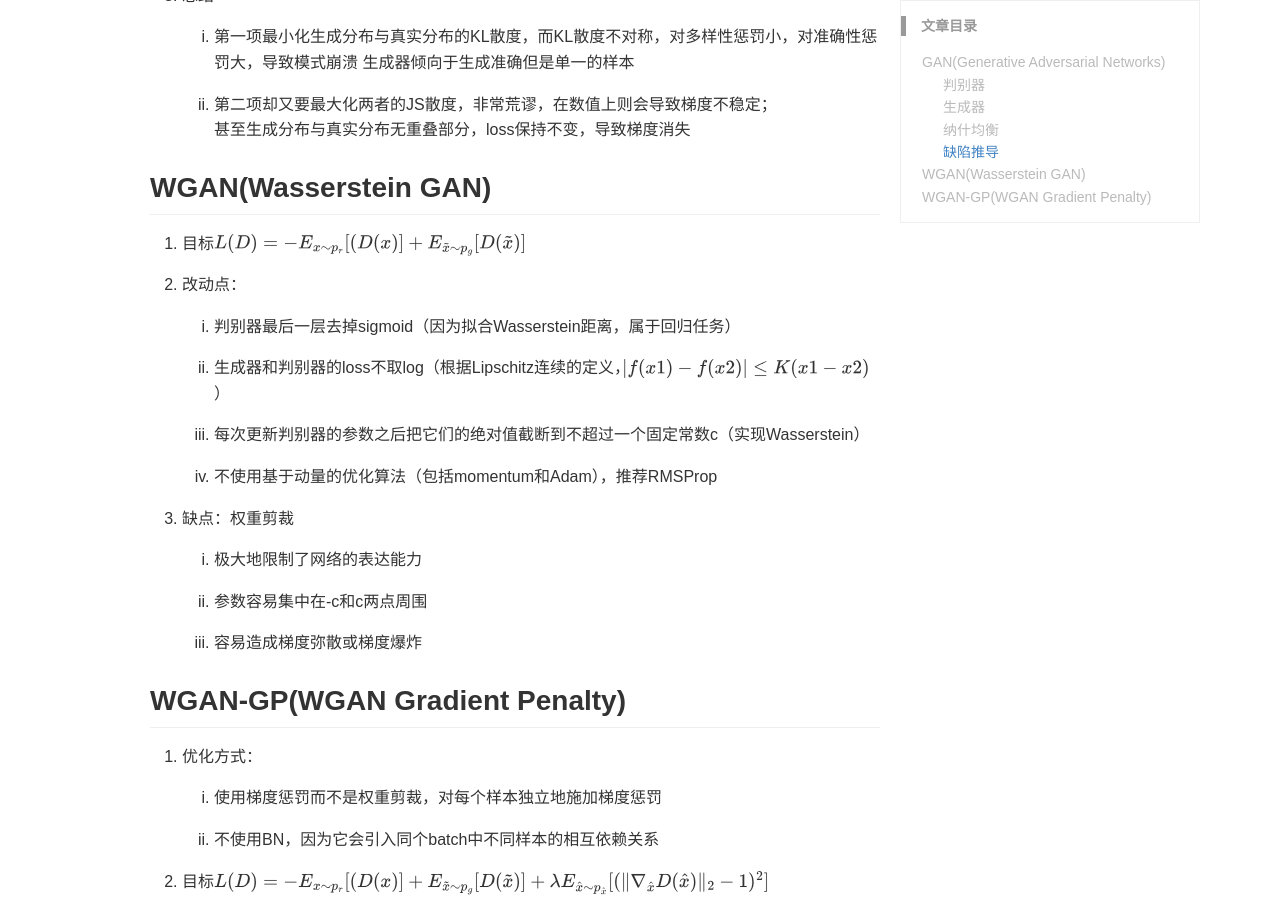
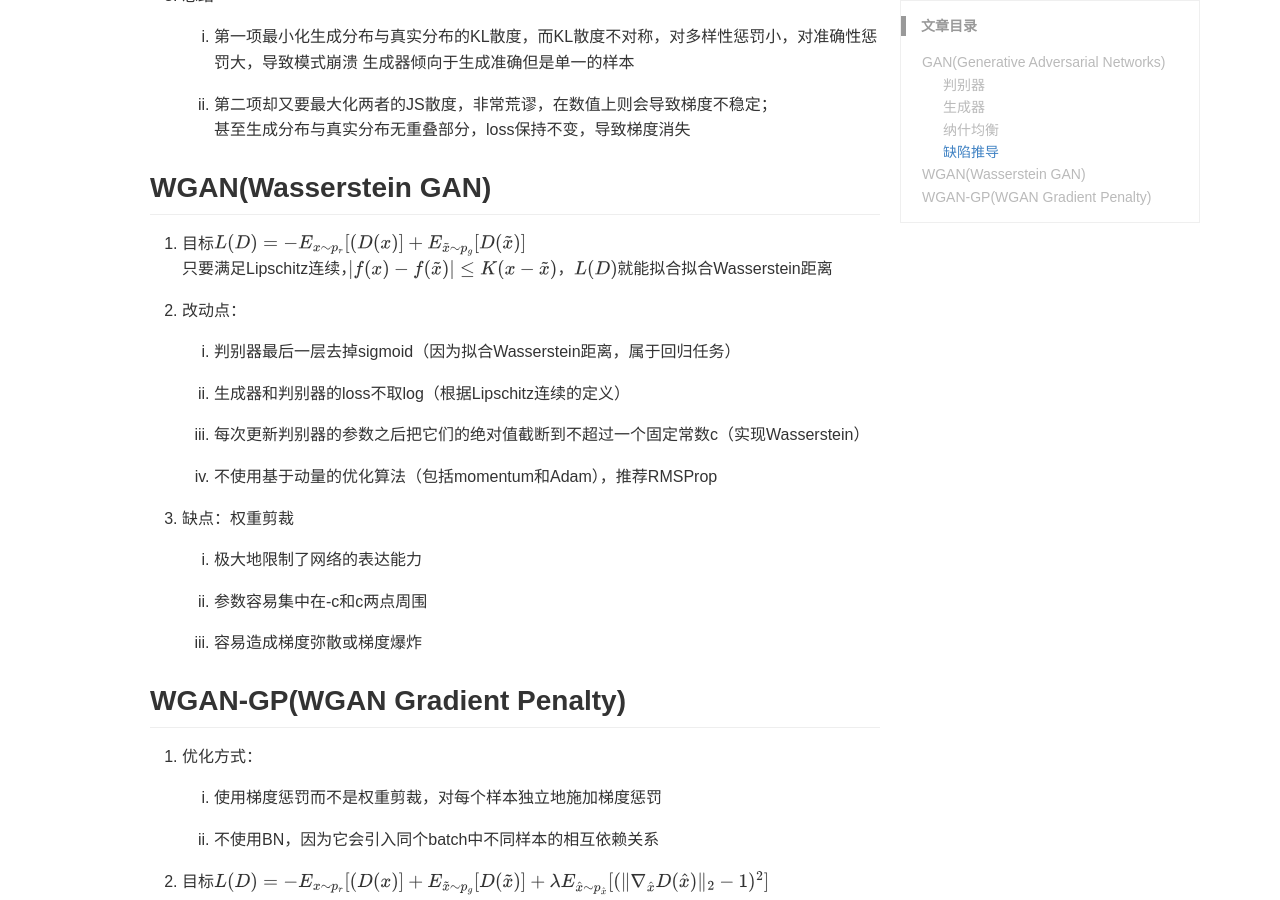
Before and after one commit to AccelYu/AccelYu.github.io, a Jekyll site: the page built from _posts/2020-08-02-nn_model04.md, in a window 1280 px wide and 900 px high, scrolled down 1752 px. Built offline with Jekyll 4.4.1, drawn with Linux system fonts in a browser that asks for light colours; some web fonts are replaced; comment, search, counter and statistics services are not loaded; a style sheet for code colours, icons or effects is not loaded; some of the changed text lies outside the part shown.

Commit message:
Update 2020-08-02-nn_model04.md

```diff
--- a/_posts/2020-08-02-nn_model04.md
+++ b/_posts/2020-08-02-nn_model04.md
@@ -66,11 +66,12 @@ $E_{x\sim p_g(x)}[-logD(x)]=D_{KL}(p_g \Vert p_r)+E_{x\sim p_r(x)}[log(D^\ast (x
 
 ## WGAN(Wasserstein GAN)
 1. 目标$L(D)=-E_{x\sim p_r}[(D(x)] + E_{\tilde{x}\sim p_g}[D(\tilde{x})]$
+只要满足Lipschitz连续，$\vert f(x)-f(\tilde{x})\vert \leq K(x-\tilde{x})$，$L(D)$就能拟合拟合Wasserstein距离
 
 2. 改动点：
    1. 判别器最后一层去掉sigmoid（因为拟合Wasserstein距离，属于回归任务）
 
-   2. 生成器和判别器的loss不取log（根据Lipschitz连续的定义，$\vert f(x1)-f(x2)\vert \leq K(x1-x2)$）
+   2. 生成器和判别器的loss不取log（根据Lipschitz连续的定义）
 
    3. 每次更新判别器的参数之后把它们的绝对值截断到不超过一个固定常数c（实现Wasserstein）
 
```
